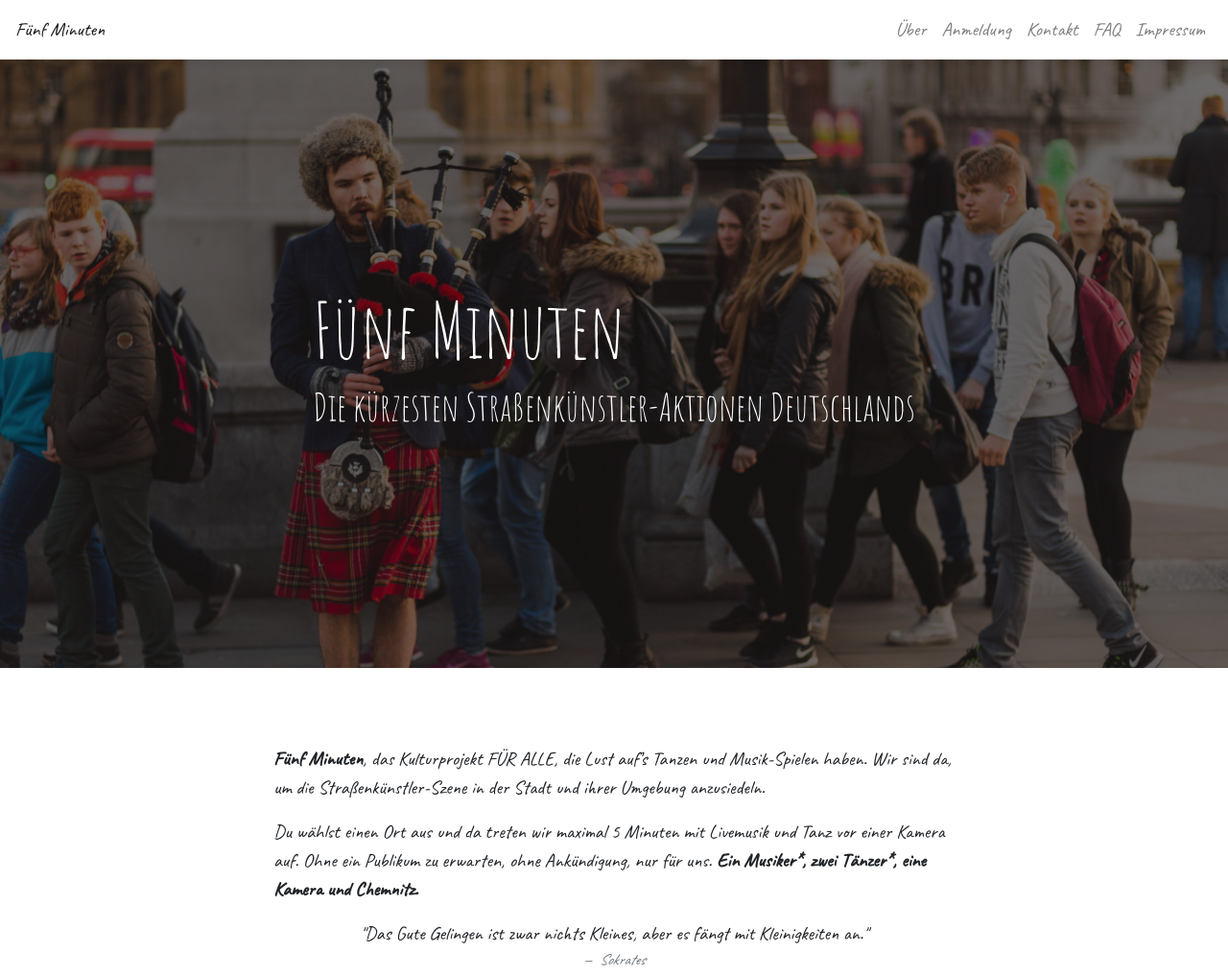
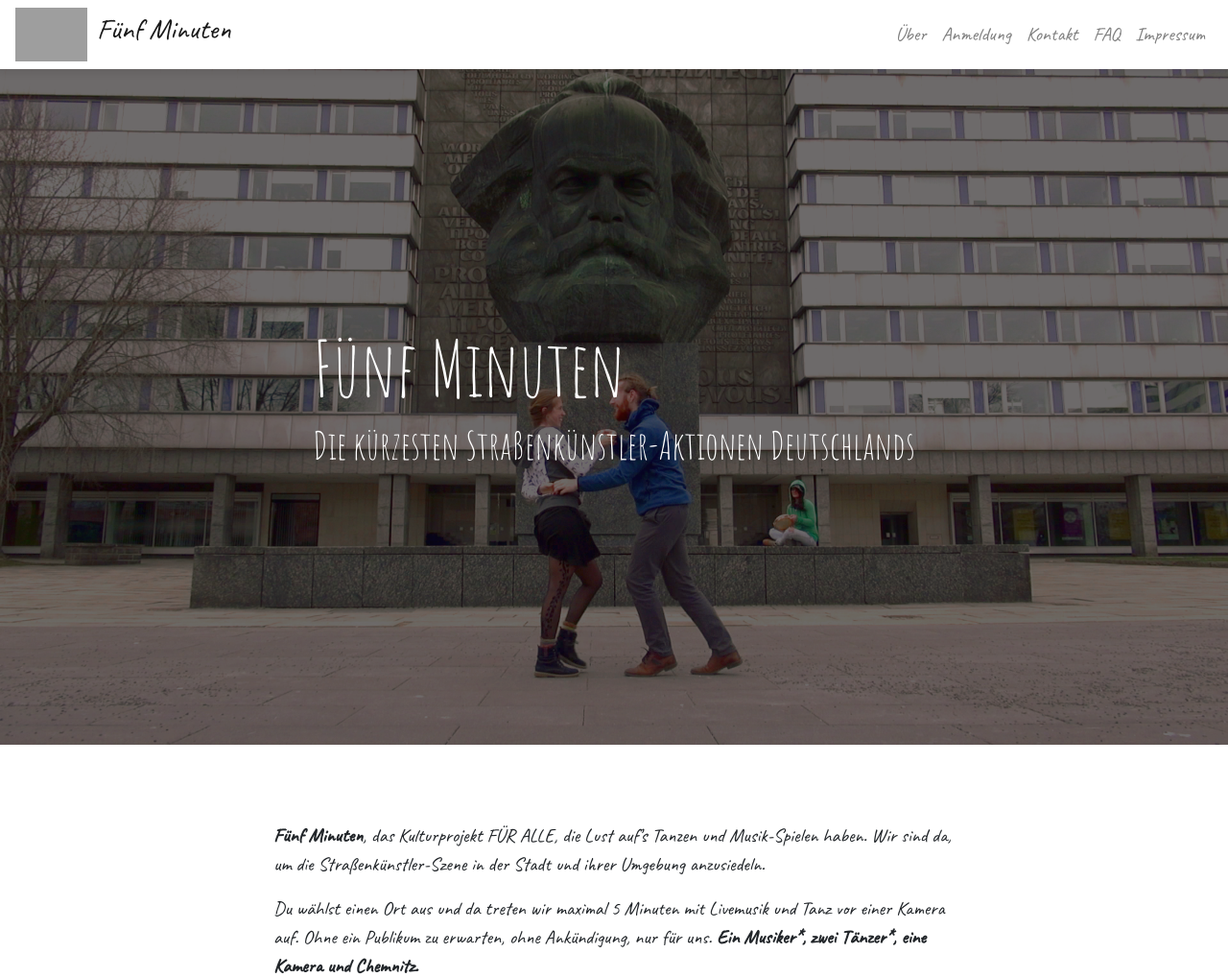
Before and after one commit to batabana/fuenfminuten, a PHP site: page / in a window 1280 px wide. Shown: the top 1018 px of the page at 96% size. Run offline with PHP 8.4, Linux system fonts and the light colour scheme; data that the repository does not hold is empty; a stand-in replaces the project's code that opens the database connection; some libraries are stand-ins or nearby versions; grey boxes are pictures that could not be loaded.

Commit message:
add new assets to website

```diff
--- a/impressum.html
+++ b/impressum.html
@@ -20,7 +20,9 @@
     </head>
     <body>
         <nav class="navbar fixed-top navbar-expand-lg navbar-light">
-            <a class="navbar-brand" href="/">Fünf Minuten</a>
+            <a class="navbar-brand" href="/"
+                ><img src="assets/logo.png" alt="logo" class="logo" /><span class="logo-text">Fünf Minuten</span></a
+            >
             <div class="navbar-header">
                 <button
                     class="navbar-toggler"
--- a/index.php
+++ b/index.php
@@ -56,7 +56,9 @@ if(!empty($_POST)) {
     </head>
     <body>
         <nav class="navbar fixed-top navbar-expand-lg navbar-light">
-            <a class="navbar-brand" href="/">Fünf Minuten</a>
+        <a class="navbar-brand" href="/"
+                ><img src="assets/logo.png" alt="logo" class="logo" /><span class="logo-text">Fünf Minuten</span></a
+            >
             <div class="navbar-header">
                 <button
                     class="navbar-toggler"
@@ -108,7 +110,7 @@ if(!empty($_POST)) {
                     <h4>Die kürzesten Straßenkünstler-Aktionen Deutschlands</h4>
                 </div>
             </div>
-            <img src="assets/header.jpg" class="img-fluid" id="hero" alt="header" />
+            <img src="assets/header1.png" class="img-fluid" id="hero" alt="header" />
         </header>
         <main>
             <section id="ueber">
@@ -269,6 +271,7 @@ if(!empty($_POST)) {
                         <p>
                             Dieses Projekt wird gefördert von der Stadt Chemnitz.
                         </p>
+                        <img src="assets/khs2025.png" alt="logo-chemnitz" class="logo-chemnitz" />
                     </div>
                 </div>
             </section>
--- a/main.css
+++ b/main.css
@@ -23,6 +23,20 @@ section {
 
 header {
     position: relative;
+}
+
+.logo {
+    width: 75px;
+    padding: 0;
+}
+
+.logo-text {
+    font-size: 30px;
+    margin-left: 10px;
+}
+
+.navbar-brand {
+    padding: 0 !important;
 }
 
 .overlay {
@@ -81,6 +95,10 @@ header {
     display: none;
 }
 
+.logo-chemnitz {
+    width: 300px;
+}
+
 .impressum {
     background: #f4f3f3;
 }
```
Also changed, not shown: assets/header1.png, assets/khs2025.png, 3 other files.
